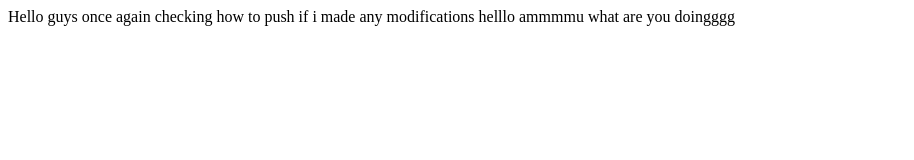
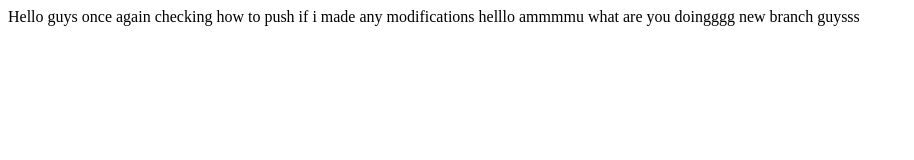
Before and after one commit to Manash2005/eco_friendly, a website: page Second.html in a window 1280 px wide. Shown: the whole page, without its empty margins (0-914 px from the left). Drawn offline with Linux system fonts and the light colour scheme.

Commit message:
new branch

```diff
--- a/Second.html
+++ b/Second.html
@@ -8,5 +8,7 @@
 <body>
     Hello guys once again checking how to push if i made any modifications
     helllo ammmmu what are you doingggg
+
+    new branch guysss
 </body>
 </html>
```
